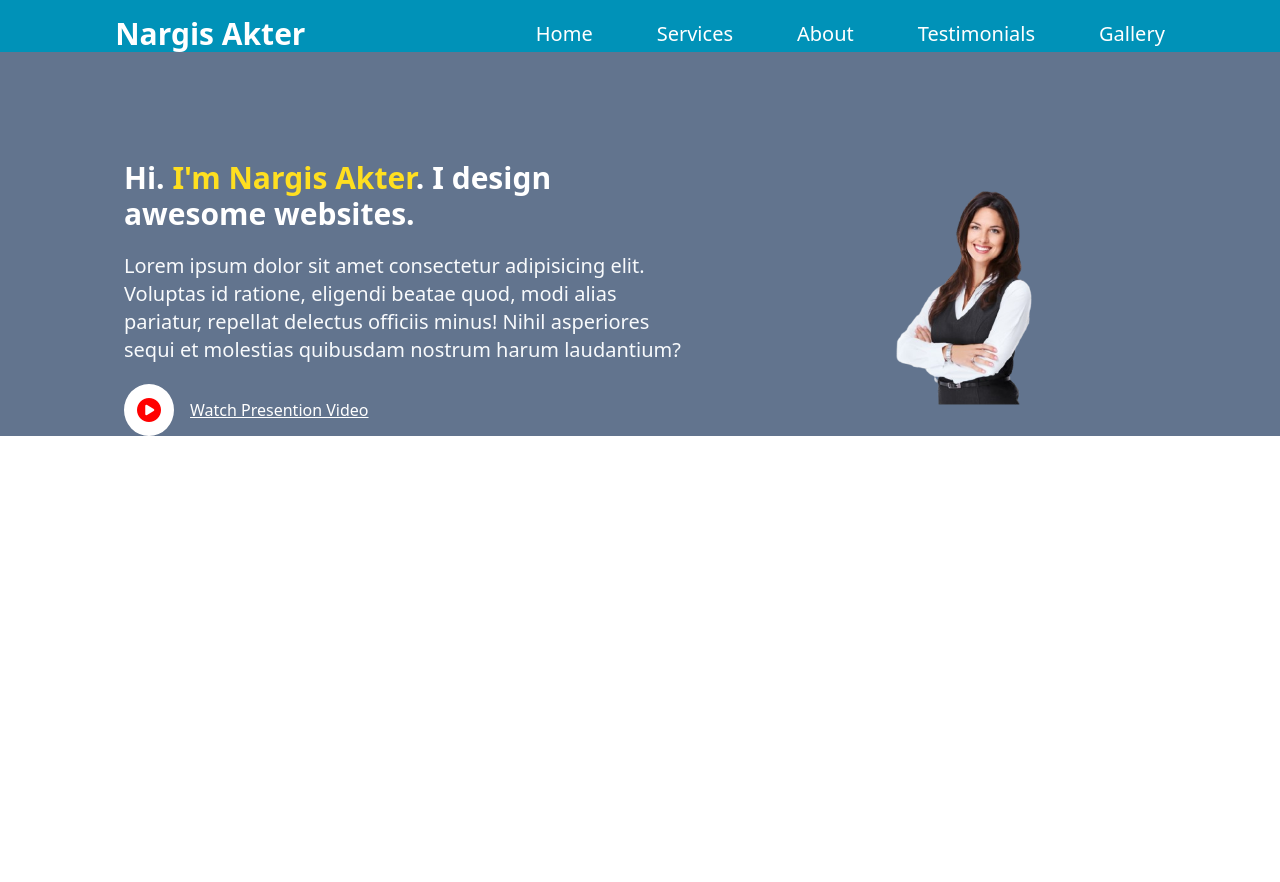
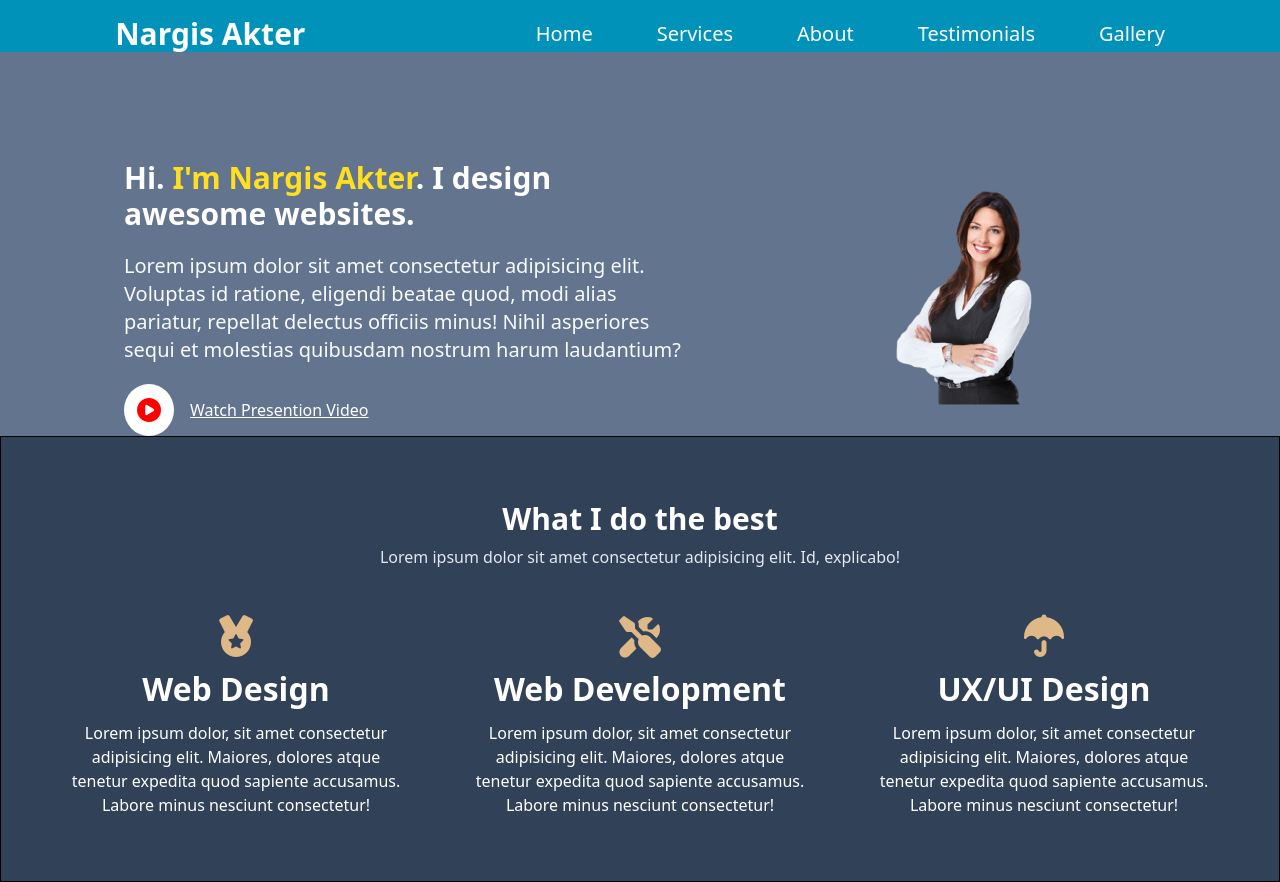
Before and after one commit to nargis-akter1/portfolio-Nargis, a plain HTML site: page index.html in a window 1280 px wide. Before the commit the page ends 800 px from the top, so only its background shows below. Drawn offline with nearby package versions, Linux system fonts and the light colour scheme.

Commit message:
services section created

```diff
--- a/index.html
+++ b/index.html
@@ -1,34 +1,58 @@
-
 <!DOCTYPE html>
 <html lang="en">
   <head>
-    <meta charset="UTF-8">
-    <meta name="viewport" content="width=device-width, initial-scale=1.0">
+    <meta charset="UTF-8" />
+    <meta name="viewport" content="width=device-width, initial-scale=1.0" />
     <title>Document</title>
     <script src="https://cdn.jsdelivr.net/npm/@tailwindcss/browser@4"></script>
-    <link rel="stylesheet" href="https://cdnjs.cloudflare.com/ajax/libs/font-awesome/7.0.1/css/all.min.css" integrity="sha512-2SwdPD6INVrV/lHTZbO2nodKhrnDdJK9/kg2XD1r9uGqPo1cUbujc+IYdlYdEErWNu69gVcYgdxlmVmzTWnetw==" crossorigin="anonymous" referrerpolicy="no-referrer" />
+    <link
+      rel="stylesheet"
+      href="https://cdnjs.cloudflare.com/ajax/libs/font-awesome/7.0.1/css/all.min.css"
+      integrity="sha512-2SwdPD6INVrV/lHTZbO2nodKhrnDdJK9/kg2XD1r9uGqPo1cUbujc+IYdlYdEErWNu69gVcYgdxlmVmzTWnetw=="
+      crossorigin="anonymous"
+      referrerpolicy="no-referrer"
+    />
     <style>
-        ul li:hover{
+      ul li:hover {
         color: aqua;
       }
-        .btn1{
+      .btn1 {
         background-color: white;
         color: red;
         font-size: 24px;
         padding: 6px 8px;
         border-radius: 50%;
         border: 2px solid white;
-            transition: all .2s ease-in-out;
+        transition: all 0.2s ease-in-out;
       }
-        .btn1:hover{
+      .btn1:hover {
         background-color: transparent;
         color: white;
         transform: scale(1.03);
       }
+      .card{
+        text-align: center;
+
+      }
+      .card i{
+        font-size: 40px;
+        color: burlywood;
+      }
+      .card h2{
+        font-size: 32px;
+        color: rgb(255, 255, 255);
+        font-weight: 700;
+      }
+      .card p{
+        color: rgb(255, 255, 255);
+      }
     </style>
   </head>
   <body>
-    <nav class="bg-cyan-600 pt-4 text-white flex items-center justify-around fixed w-full">
+    <!-- nav section  -->
+    <nav
+      class="bg-cyan-600 pt-4 text-white flex items-center justify-around fixed w-full"
+    >
       <h1 class="text-3xl font-bold">Nargis Akter</h1>
       <ul class="flex gap-16 text-xl font-medium">
         <li><a href="">Home</a></li>
@@ -39,17 +63,56 @@
       </ul>
     </nav>
     <!-- header Section  -->
-    <div class=" bg-slate-500 pt-40 px-20 flex items-center justify-around">
-      <div class="w-1/2 ">
-          <h1 class="text-3xl font-bold text-white">Hi. <span class="text-yellow-300">I'm Nargis Akter</span>. I design <br>
-             awesome websites.</h1>
-          <p class="text-slate-50 font-medium my-5 text-xl">Lorem ipsum dolor sit amet consectetur adipisicing elit. Voluptas id ratione, eligendi beatae quod, modi alias pariatur, repellat delectus officiis minus! Nihil asperiores sequi et molestias quibusdam nostrum harum laudantium?</p>
+    <div class="bg-slate-500 pt-40 px-20 flex items-center justify-around">
+      <div class="w-1/2">
+        <h1 class="text-3xl font-bold text-white">
+          Hi. <span class="text-yellow-300">I'm Nargis Akter</span>. I design
+          <br />
+          awesome websites.
+        </h1>
+        <p class="text-slate-50 font-medium my-5 text-xl">
+          Lorem ipsum dolor sit amet consectetur adipisicing elit. Voluptas id
+          ratione, eligendi beatae quod, modi alias pariatur, repellat delectus
+          officiis minus! Nihil asperiores sequi et molestias quibusdam nostrum
+          harum laudantium?
+        </p>
         <div class="flex gap-4 items-center">
           <button class="btn1"><i class="fa-solid fa-circle-play"></i></button>
           <p class="text-white underline">Watch Presention Video</p>
         </div>
       </div>
-      <img class="w-96" src="./women_-removebg-preview.png" alt="">
+      <img class="w-96" src="./women_-removebg-preview.png" alt="" />
+    </div>
+
+    <!-- services section  -->
+    <div class="bg-slate-700 flex flex-col gap-2 items-center py-16 border">
+      <h1 class="text-3xl font-bold text-white">What I do the best</h1>
+      <p class="text-slate-200">
+        Lorem ipsum dolor sit amet consectetur adipisicing elit. Id, explicabo!
+      </p>
+      <div class="flex gap-15 max-w-6xl mt-10">
+        <div class="card space-y-2">
+          <i class="fa-solid fa-medal"></i>
+          <h2>Web Design</h2>
+          <p>
+             Lorem ipsum dolor, sit amet consectetur adipisicing elit. Maiores, dolores atque tenetur expedita quod sapiente accusamus. Labore minus nesciunt consectetur!
+          </p>
+        </div>
+        <div class="card space-y-2">
+          <i class="fa-solid fa-screwdriver-wrench"></i>
+          <h2>Web Development</h2>
+          <p>
+            Lorem ipsum dolor, sit amet consectetur adipisicing elit. Maiores, dolores atque tenetur expedita quod sapiente accusamus. Labore minus nesciunt consectetur!
+          </p>
+        </div>
+        <div class="card space-y-2">
+          <i class="fa-solid fa-umbrella"></i>
+          <h2>UX/UI Design</h2>
+          <p>
+            Lorem ipsum dolor, sit amet consectetur adipisicing elit. Maiores, dolores atque tenetur expedita quod sapiente accusamus. Labore minus nesciunt consectetur!
+          </p>
+        </div>
+      </div>
     </div>
   </body>
 </html>
```
Lines whose indentation alone changed are shown as unchanged.
